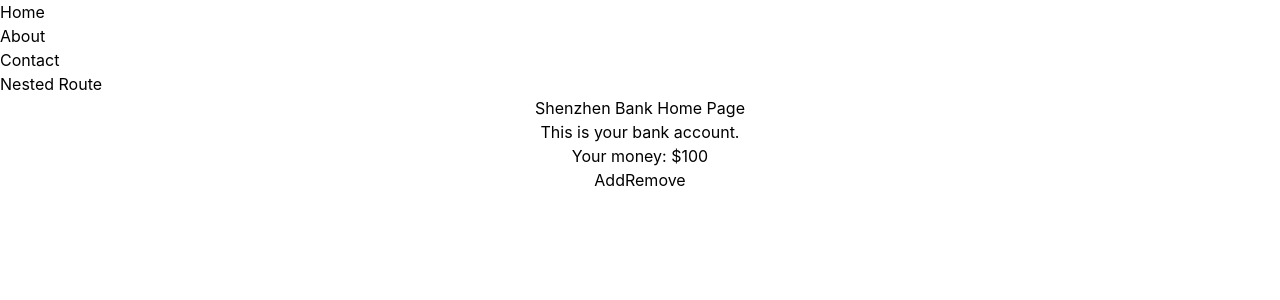
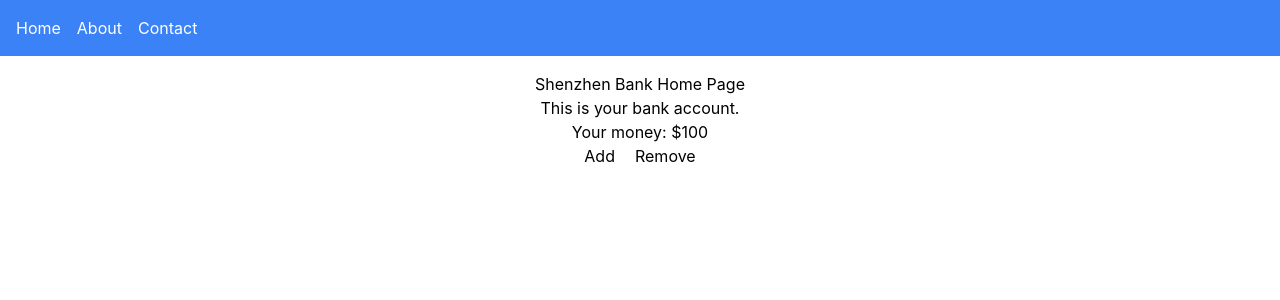
Before and after one commit to KeeJin/learning-react-typescript, a React (Create React App) app in the folder test-project/: page / in a window 1280 px wide. Shown: the top 300 px of the page. Built offline with nearby package versions, Linux system fonts and the light colour scheme.

Commit message:
saved work

```diff
--- a/test-project/src/App-tailwind.css
+++ b/test-project/src/App-tailwind.css
@@ -13,17 +13,13 @@
     pointer-events: none;
 }
 
-/* li {
-    color: black;
-    float: left;
-    padding-left: 100px;
-    list-style-type: none;
+.group:hover .group-hover\:block {
+    display: block !important;
 }
 
-ul {
-    color: black;
-    float: right;
-    background-color: #00ff00;
+/* .btn{
+    margin-left:10px;
+    margin-right:10px;
 } */
 
 @media (prefers-reduced-motion: no-preference) {
--- a/test-project/src/App.tsx
+++ b/test-project/src/App.tsx
@@ -8,20 +8,19 @@ import { BrowserRouter as Router, Route, Routes, Link, Outlet } from "react-rout
 
 import NestedRoute from "./pages/NestedRoute"
 
-function App() {
+function Navbar() {
   return (
-    <Router>
-      <nav>
-        <ul className="flex">
-          <li className="mr-6 text-blue-500 hover:text-blue-800">
+    <nav className="bg-blue-500 p-4">
+      <ul className="flex space-x-4 text-white">
+        <li>
           <Link to="/">Home</Link>
         </li>
-          <li className="mr-6 text-blue-500 hover:text-blue-800">
+        <li>
           <Link to="/about">About</Link>
         </li>
-          <li className="mr-6">
+        <li className="group">
           <Link to="/contact">Contact</Link>
-            <ul>
+          <ul className="hidden group-hover:block">
             <li className="mr-6">
               <Link to="/contact/nested_route">Nested Route</Link>
             </li>
@@ -29,15 +28,22 @@ function App() {
         </li>
       </ul>
     </nav>
+  );
+}
+
+function App() {
+  return (
+    <Router>
+      <Navbar />
       <Outlet />
-
+      <div className="container mx-auto p-4">
         <Routes>
           <Route path="/" element={<Home />} />
           <Route path="/about" element={<About />} />
-        <Route path="/contact" element={<Contact />}>
-          <Route path="nested_route" element={<NestedRoute />} />
-        </Route>
+          <Route path="/contact" element={<Contact />} />
+          <Route path="/contact/nested_route" element={<NestedRoute />} />
         </Routes>
+      </div>
     </Router>
   );
 }
--- a/test-project/src/pages/About.tsx
+++ b/test-project/src/pages/About.tsx
@@ -3,7 +3,7 @@ import logo from '../logo.svg';
 
 function MyButton({ title }: { title: string }) {
     return (
-        <button>{title}</button>
+        <button className='btn text-white bg-black ease-out hover:translate-y-1 transition-all rounded'>{title}</button>
     );
 }
 
--- a/test-project/src/pages/Contact.tsx
+++ b/test-project/src/pages/Contact.tsx
@@ -14,7 +14,7 @@ export default function Contact() {
                     </li>
                 </ul>
             </nav> */}
-            <Outlet />
+            {/* <Outlet /> */}
         </div>
     );
 }
--- a/test-project/src/pages/Home.tsx
+++ b/test-project/src/pages/Home.tsx
@@ -13,9 +13,9 @@ function CounterControls() {
     const { increment, decrement } = useCounter()!;
 
     return (
-        <div>
-            <button onClick={increment}>Add</button>
-            <button onClick={decrement}>Remove</button>
+        <div className='space-x-5'>
+            <button className="btn" onClick={increment}>Add</button>
+            <button className="btn" onClick={decrement}>Remove</button>
         </div>
     );
 }
--- a/test-project/tailwind.config.js
+++ b/test-project/tailwind.config.js
@@ -1,6 +1,9 @@
 /** @type {import('tailwindcss').Config} */
 module.exports = {
-  content: [],
+  content: [
+    './src/**/*.html',
+    './src/**/*.tsx'
+  ],
   theme: {
     extend: {},
   },
```
Lines whose indentation alone changed are shown as unchanged.
